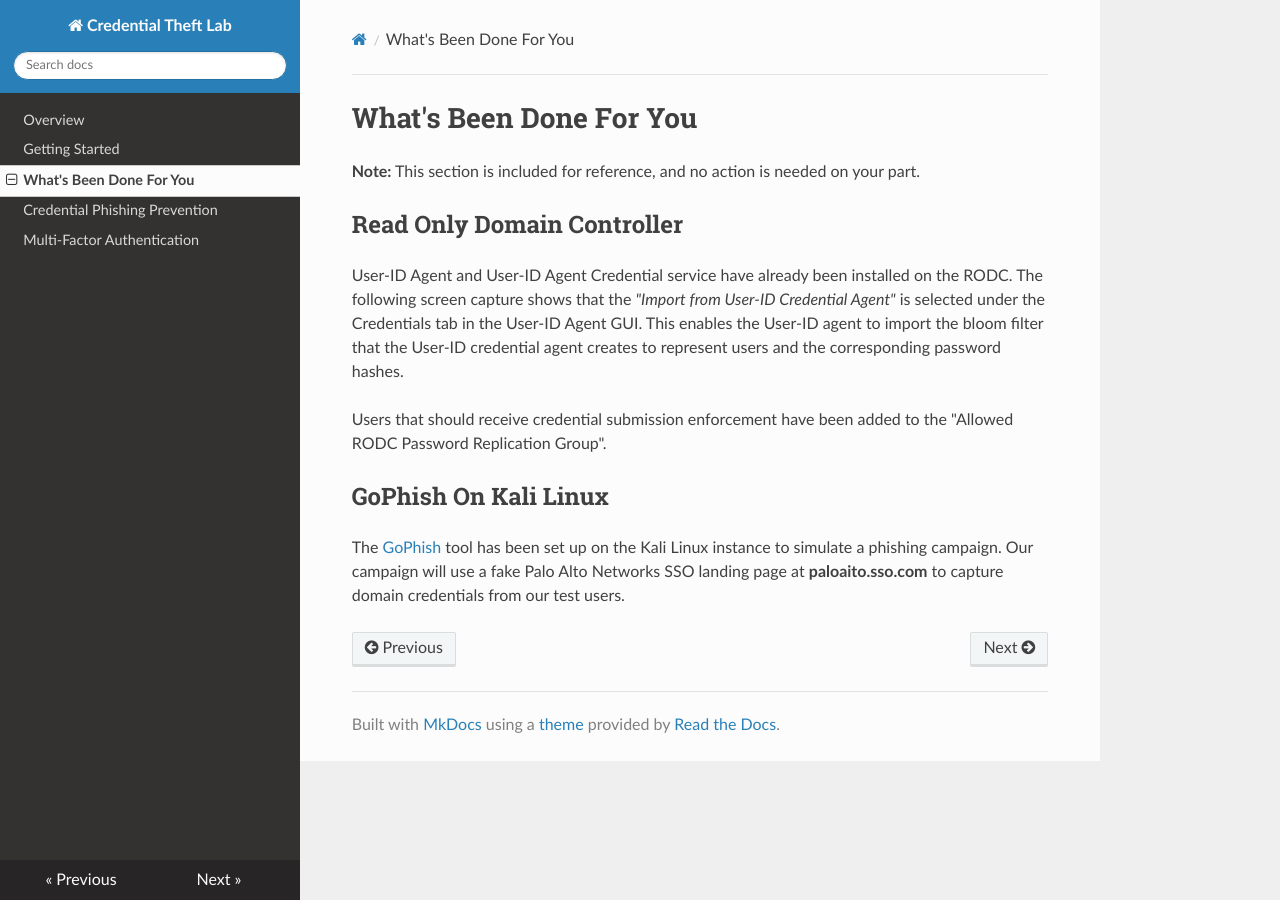
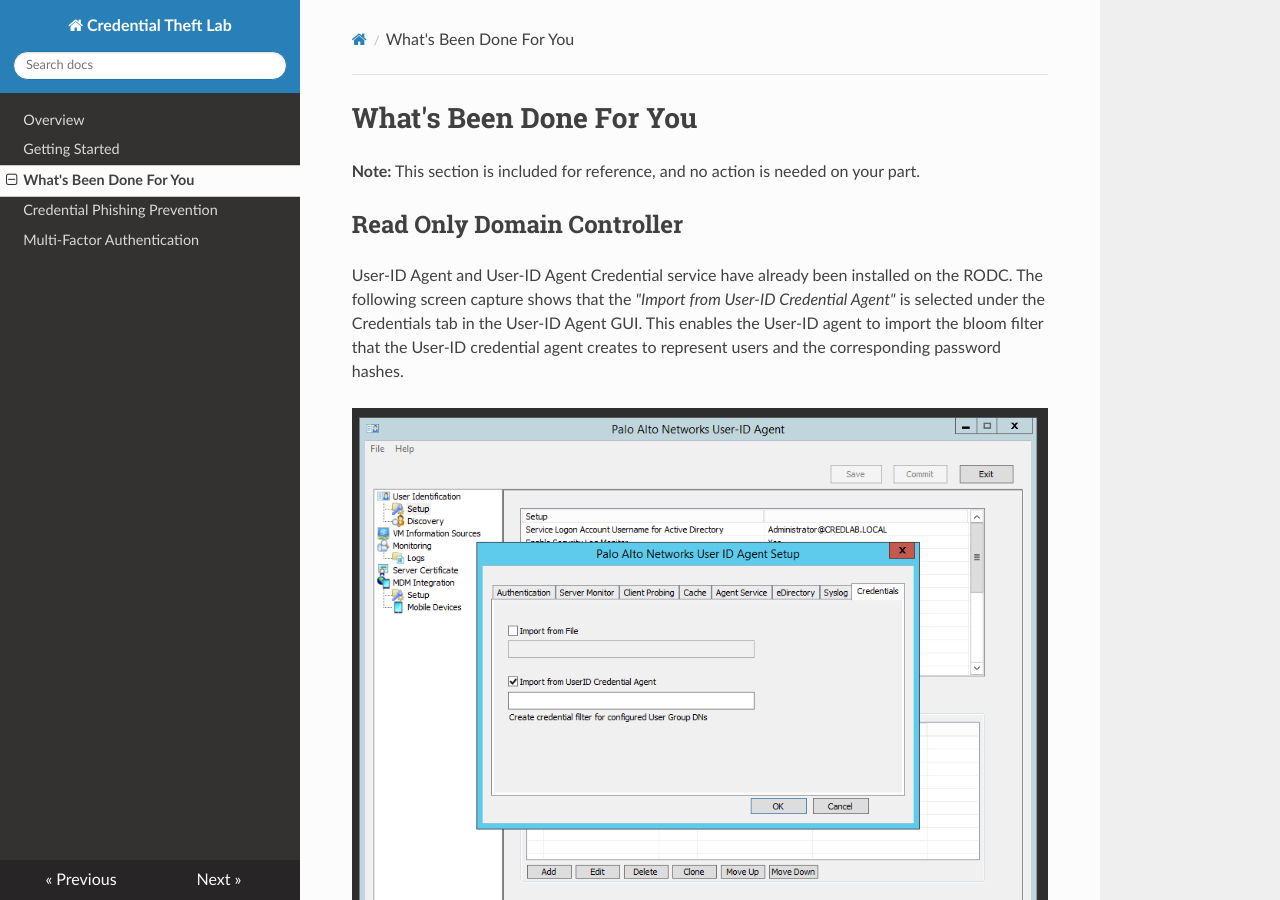
Before and after one commit to tbisaillon/credential-theft-lab, an MkDocs documentation site: the page built from docs/priorconfiguration.md, in a window 1280 px wide and 900 px high. Built offline with MkDocs 1.6.1, drawn with Linux system fonts in a browser that asks for light colours; nearby versions of some CDN libraries; old or Windows-style settings are respelled for this version of MkDocs.

Commit message:
Fixes #18

```diff
--- a/docs/priorconfiguration.md
+++ b/docs/priorconfiguration.md
@@ -10,8 +10,12 @@
 filter that the User-ID credential agent creates to represent users and the corresponding password
 hashes.
 
+![User-ID Agent Config](img/uid_agent_config.png)
+
 Users that should receive credential submission enforcement have been added to the "Allowed RODC
 Password Replication Group".
+
+![Allowed RODC Users](img/allowed_rodc_users.png)
 
 ## GoPhish On Kali Linux
 
```
Also changed, not shown: docs/img/allowed_rodc_users.png (added), docs/img/uid_agent_config.png (added).
